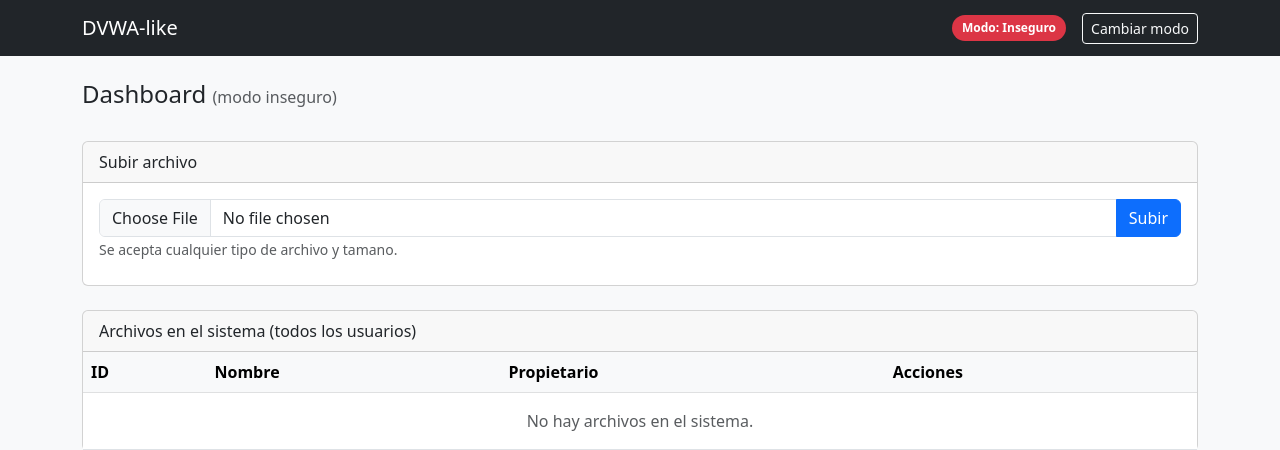
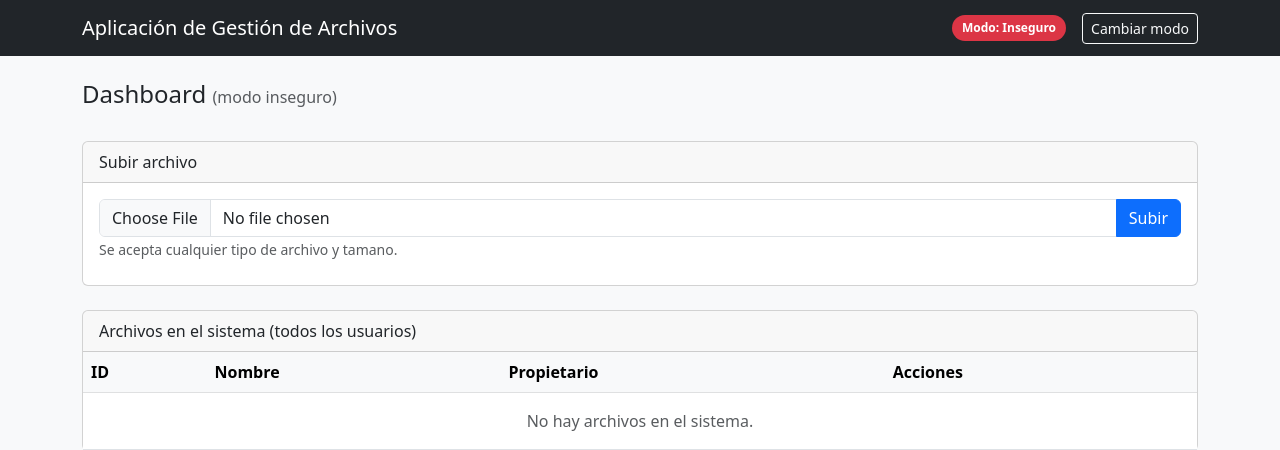
Before and after one commit to nilsonlemoos/seg-work, a Flask app: page /dashboard in a window 1280 px wide. Shown: the top 450 px of the page. Run offline with Flask 3, Linux system fonts and the light colour scheme; data that the repository does not hold is empty.

Commit message:
fix: actualizar titulo de navbar

```diff
--- a/unificada/templates/base.html
+++ b/unificada/templates/base.html
@@ -20,7 +20,7 @@
 
 <nav class="navbar navbar-expand-lg navbar-dark bg-dark mb-4">
     <div class="container">
-        <a class="navbar-brand" href="/">DVWA-like</a>
+        <a class="navbar-brand" href="/">Aplicación de Gestión de Archivos</a>
 
         <div class="d-flex align-items-center gap-3">
             {% set mode = session.get('mode', 'inseguro') %}
```
